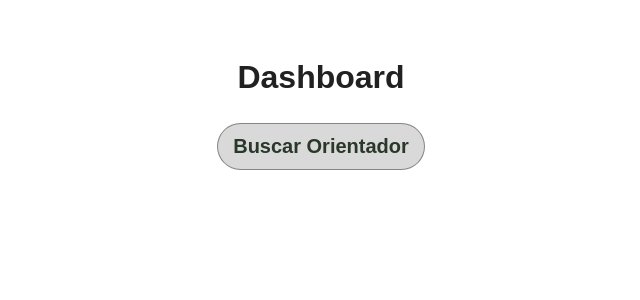
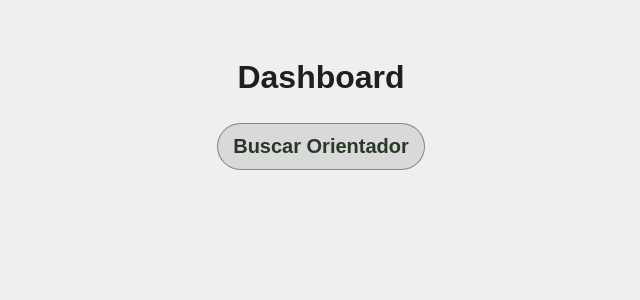
Before and after one commit to inaianebarros/sigtcc-frontend, a Next.js app: page /dashboard in a window 1280 px wide. Shown: the top 300 px of the page, without its empty margins (319-959 px from the left). Built offline with nearby package versions, Linux system fonts and the light colour scheme; a web font is replaced by a local one.

Commit message:
feat: Adicionar background.default ao tema da aplicação
Issue: TCCF-11

```diff
--- a/src/app/theme.ts
+++ b/src/app/theme.ts
@@ -8,6 +8,9 @@ const theme = createTheme({
         secondary: {
             main: '#D9D9D9',
         },
+        background: {
+            default: '#efefef'
+        }
     },
     typography: {
         fontFamily: 'inherit, Raleway',
```
